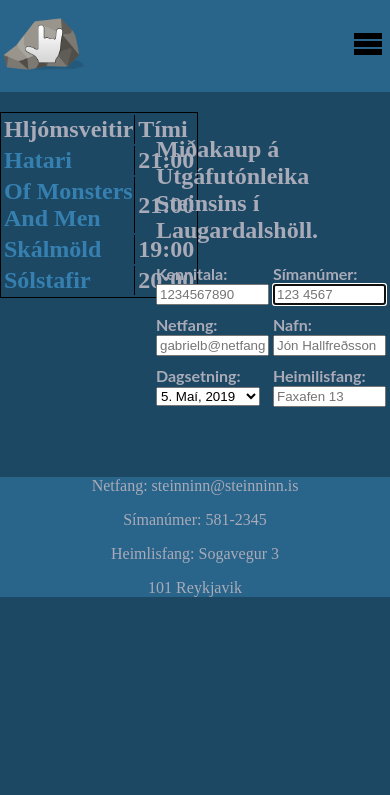
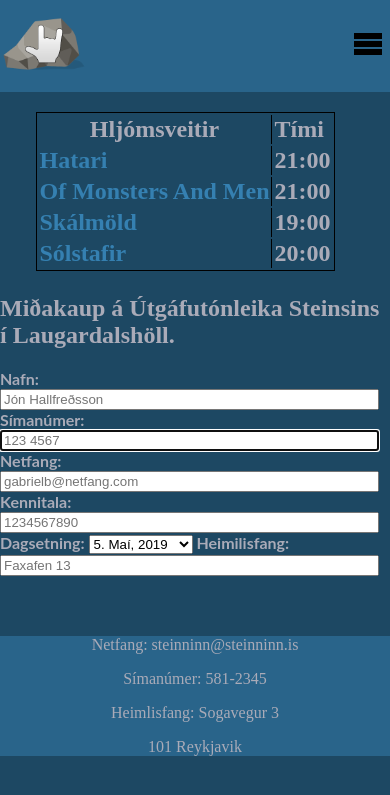
Before and after one commit to EinarK2/lokaverkefni.vef2, a Jekyll site: the page built from skraning.html, in a window 390 px wide. Shown: the top 795 px of the page. Built offline with Jekyll 4.4.1, drawn with Linux system fonts in a browser that asks for light colours; some web fonts are replaced.

Commit message:
Tviskipt layout komið með responsive web design.

```diff
--- a/_sass/default.scss
+++ b/_sass/default.scss
@@ -37,4 +37,7 @@
     div:first-child{
         padding-right: 20px;
     }
+    @media screen and (max-width: 950px){
+        display: block;
+    }
 }
--- a/_sass/form.scss
+++ b/_sass/form.scss
@@ -14,6 +14,14 @@
         }
         padding-bottom: 10px;
     }
+    @media screen and (max-width: 600px){
+        display: block;
+        label{
+            input{
+                width: 95%;
+            }
+        }
+    }
 }
 
 #Nafn{grid-area: i4;}
```
